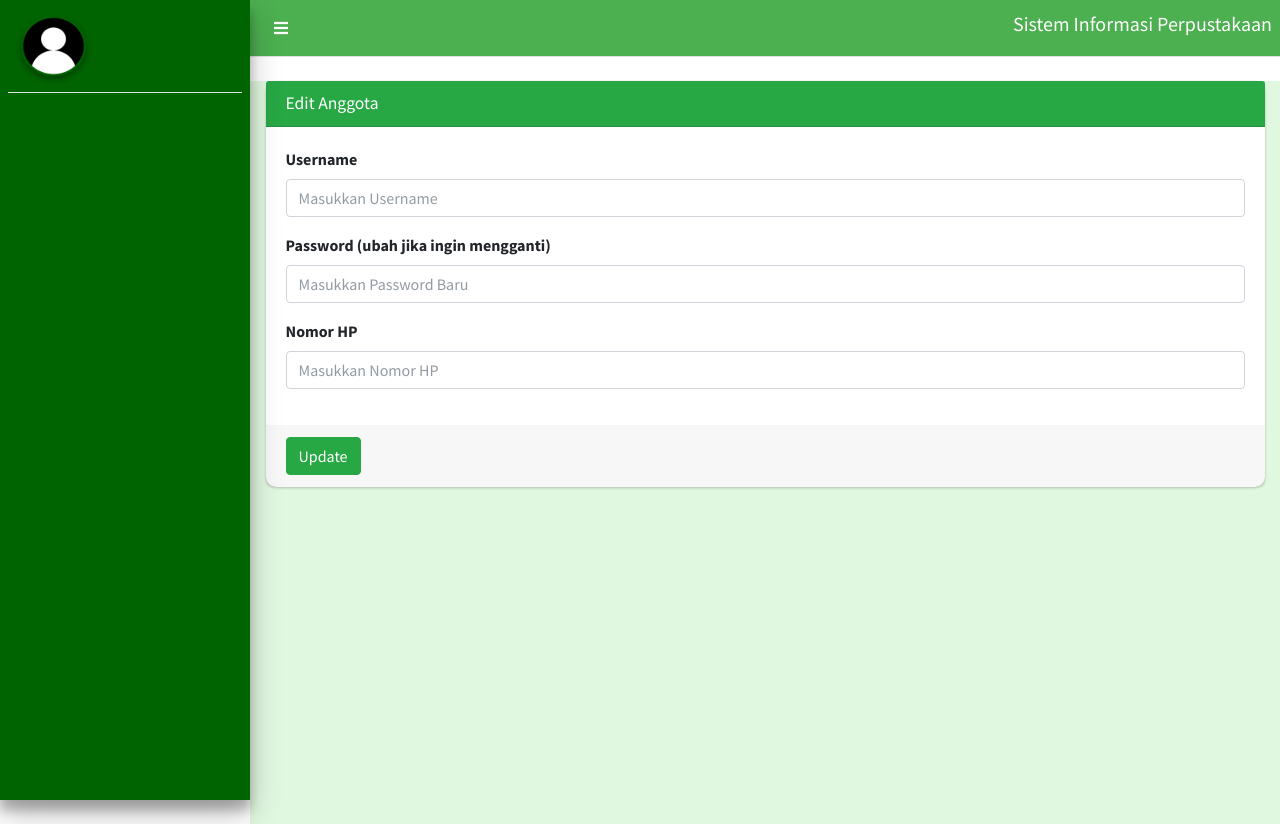
After one commit to VigiAP/web-perpustakaan, a CodeIgniter 4 app: the page made by app/Views/dashboard/pustakawan/edit_anggota.php in a window 1280 px wide. The commit adds this page. Run offline with PHP 8.4 and a stand-in for CodeIgniter, Linux system fonts and the light colour scheme; the template is opened without the code that fills it, so the values that code supplies are empty; some libraries are stand-ins or nearby versions.

Commit message:
change pengguna->anggota add edit_anggota

```diff
--- a/app/Models/UserModel.php
+++ b/app/Models/UserModel.php
@@ -47,4 +47,9 @@ class UserModel extends Model
     {
         return $this->where('role', $role)->countAllResults();
     }
+
+    public function getUsersId($id_users)
+    {
+        return $this->find($id_users);
+    }
 }
--- /dev/null
+++ b/app/Views/dashboard/pustakawan/edit_anggota.php
@@ -0,0 +1,53 @@
+<?php $this->extend('layout/l_dashboard'); ?>
+<?php $this->section('konten'); ?>
+
+<section class="content mt-4">
+    <div class="container-fluid">
+        <div class="row">
+            <div class="col-12">
+                <div class="card card-success">
+                    <div class="card-header">
+                        <h3 class="card-title">Edit Anggota</h3>
+                    </div>
+                    <!-- /.card-header -->
+                    <!-- form start -->
+                    <form action="<?= base_url('pustakawan/update_anggota') ?>" method="post">
+                    <input type="hidden" name="id_users" value="<?= $user['id_users']; ?>">
+                    <?php if (session()->getFlashdata('pesan')): ?>
+                            <div class="alert alert-danger" role="alert">
+                                <?= session()->getFlashdata('pesan'); ?>
+                            </div>
+                        <?php endif; ?>
+                    <?php if (session()->getFlashdata('pesan2')): ?>
+                            <div class="alert alert-success" role="alert">
+                                <?= session()->getFlashdata('pesan'); ?>
+                            </div>
+                        <?php endif; ?>
+                        <div class="card-body">
+                            <div class="form-group">
+                                <label for="username">Username</label>
+                                <input type="text" class="form-control" id="username" name="username" value="<?= $user['username']; ?>" placeholder="Masukkan Username">
+                            </div>
+                            <div class="form-group">
+                                <label for="password">Password (ubah jika ingin mengganti)</label>
+                                <input type="password" class="form-control" id="password" name="password" placeholder="Masukkan Password Baru">
+                            </div>
+                            <div class="form-group">
+                                <label for="no_hp">Nomor HP</label>
+                                <input type="number" class="form-control" id="no_hp" name="no_hp" value="<?= $user['no_hp']; ?>" placeholder="Masukkan Nomor HP">
+                            </div>
+                        </div>
+                        <!-- /.card-body -->
+
+                        <div class="card-footer">
+                            <button type="submit" class="btn btn-success">Update</button>
+                        </div>
+                    </form>
+                </div>
+                <!-- /.card -->
+            </div>
+        </div>
+    </div>
+</section>
+
+<?php $this->endSection(); ?>
--- a/app/Views/dashboard/pustakawan/tambah_pengguna.php
+++ b/app/Views/dashboard/pustakawan/tambah_anggota.php
@@ -7,11 +7,11 @@
             <div class="col-12">
                 <div class="card card-success">
                     <div class="card-header">
-                        <h3 class="card-title">Tambah Pengguna</h3>
+                        <h3 class="card-title">Tambah Anggota</h3>
                     </div>
                     <!-- /.card-header -->
                     <!-- form start -->
-                    <form action="<?= base_url('pustakawan/simpan_pengguna') ?>" method="post">
+                    <form action="<?= base_url('pustakawan/simpan_anggota') ?>" method="post">
                     <?php if (session()->getFlashdata('pesan')): ?>
                             <div class="alert alert-danger" role="alert">
                                 <?= session()->getFlashdata('pesan'); ?>
@@ -28,7 +28,7 @@
                             </div>
                             <div class="form-group">
                                 <label for="no_hp">Nomor HP</label>
-                                <input type="text" class="form-control" id="no_hp" name="no_hp" placeholder="Masukkan Nomor HP">
+                                <input type="number" class="form-control" id="no_hp" name="no_hp" placeholder="Masukkan Nomor HP">
                             </div>
                         </div>
                         <!-- /.card-body -->
--- a/app/Views/layout/l_dashboard.php
+++ b/app/Views/layout/l_dashboard.php
@@ -222,9 +222,9 @@
                                     </a>
                                 </li>
                                 <li class="nav-item">
-                                    <a href="<?= base_url('/pustakawan/daftar_pengguna'); ?>" class="nav-link">
+                                    <a href="<?= base_url('/pustakawan/daftar_anggota'); ?>" class="nav-link">
                                         <i class="fas fa-users nav-icon"></i>
-                                        <p>Daftar Pengguna</p>
+                                        <p>Daftar Anggota</p>
                                     </a>
                                 </li>
                             </ul>
```
Also changed, not shown: app/Controllers/Pustakawan.php (+22 -14 lines), app/Views/dashboard/pustakawan/daftar_anggota.php (renamed from app/Views/dashboard/pustakawan/daftar_pengguna.php, +7 -8 lines).
